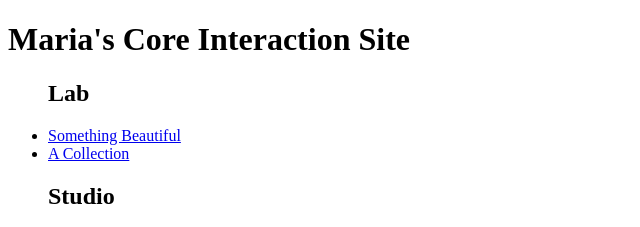
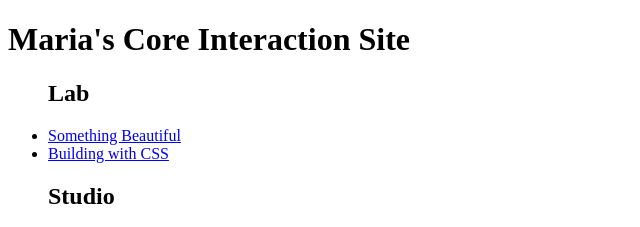
Before and after one commit to zabom824/zabom824, a plain HTML site: page index.html in a window 1280 px wide. Shown: the top 227 px of the page, 0-640 px from the left. Drawn offline with Linux system fonts and the light colour scheme.

Commit message:
css added

```diff
--- a/index.html
+++ b/index.html
@@ -10,7 +10,7 @@
 <ul>
 	<h2>Lab</h2>
 	<li><a href="http://scairytale.com/carbonblack">Something Beautiful</a></li>
-	<li><a href="#A Collection">A Collection</a></li>
+	<li><a href="http://scairytale.com/02_building-with-css/02_building-with-css">Building with CSS</a></li>
 </ul>
 
 <ul>
```
